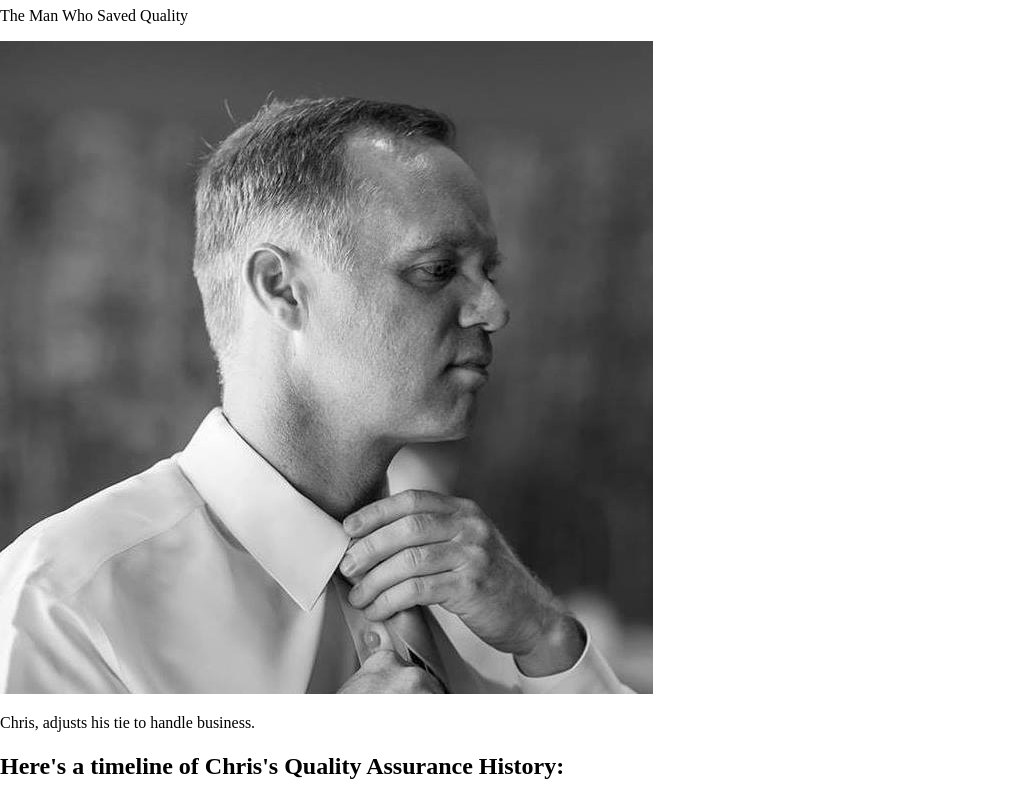
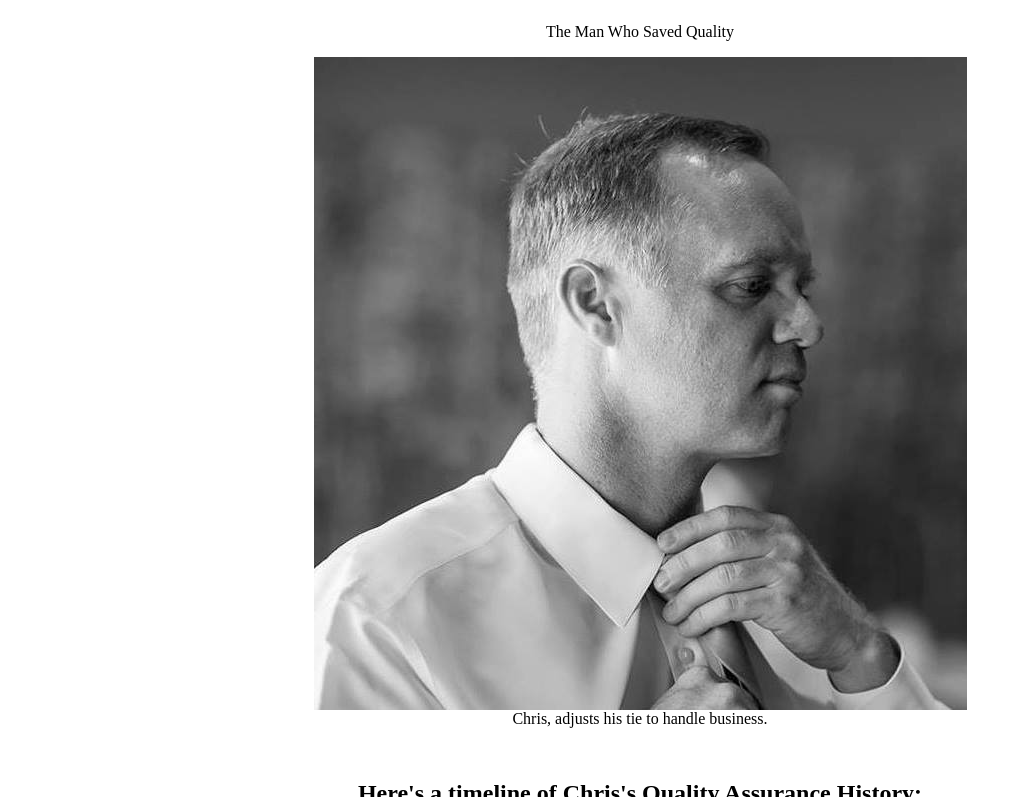
Before and after one commit to AngryGrizzlyBear/chris_tribute, a website: page index.html in a window 1280 px wide. Shown: the part 73-870 px from the top of the page, without its empty margins (0-1030 px from the left). Drawn offline with nearby package versions, Linux system fonts and the light colour scheme.

Commit message:
Adjustments for Tribute Pages

```diff
--- a/index.html
+++ b/index.html
@@ -3,14 +3,22 @@
     <head>
         <meta charset="utf-8" />
         <title>Chris Tribute Page</title>
-        <link rel="stylesheet" href="style.css"/>
+        <link rel="stylesheet" href="styles.css"/>
         <link rel="stylesheet" href="css/normalize.min.css" />
     </head>
     <body>
-        <h1>Chris Meunier</h1>
+        <div class="container">
+        <div>
+            <h1 class="header" id="title">Chris Meunier</h1>
+        </div>
         <p>The Man Who Saved Quality</p>
-        <img src="pictures/chris_image.png">
-        <p>Chris, adjusts his tie to handle business.</p>
+        <div class="container">
+            <img src="pictures/chris_image.png" class="img">
+            <figcaption id="img-caption">Chris, adjusts his tie to handle business.</figcaption>
+        </div>
+        <p></p>
+
+        <div >
             <h2>Here's a timeline of Chris's Quality Assurance History:</h2>
             <ul>
                 <li>Lorem ipsum dolor sit amet, consectetur adipiscing elit.</li>
@@ -38,5 +46,7 @@
                 <li>Nunc consequat tellus mollis libero porttitor, a ultrices mauris euismod.</li>
                 <li>Integer varius metus vel sem luctus fringilla.</li>
             </ul>
+        </div>
+   </div>
     </body>
 </html>
--- a/styles.css
+++ b/styles.css
@@ -0,0 +1,12 @@
+.container {
+    display: flex;
+    flex-direction: column;
+    align-items: center;
+}
+
+.img{
+    width: 100%;
+    height: auto;
+    margin: auto;
+    display: block;
+}
```
Lines whose indentation alone changed are shown as unchanged.
